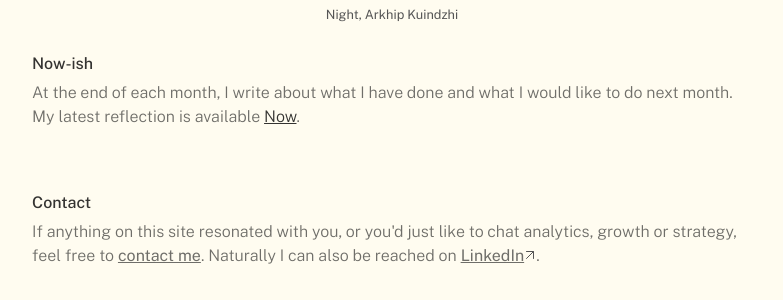
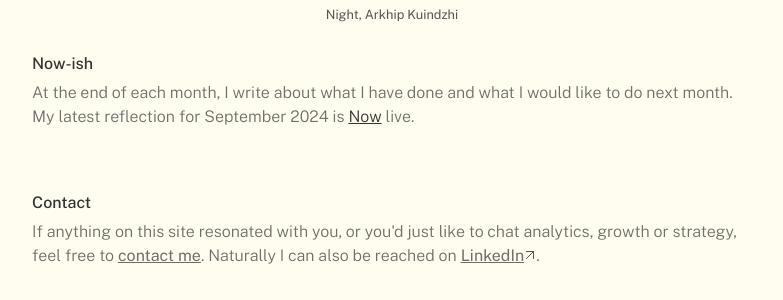
Before and after one commit to harperjamie/hrpr, a Jekyll site: the page built from pages/Index.md, in a window 1280 px wide. Shown: the part 890-1190 px from the top of the page, without its empty margins (248-1031 px from the left). Built offline with Jekyll 4.4.1, drawn with Linux system fonts in a browser that asks for light colours; some web fonts are replaced; comment, search, counter and statistics services are not loaded.

Commit message:
Update homepage.html

```diff
--- a/_includes/homepage.html
+++ b/_includes/homepage.html
@@ -20,7 +20,7 @@
 <!-- now page -->
 <div class="slot-small">
   <h3>Now-ish</h3>
-  <p>At the end of each month, I write about what I have done and what I would like to do next month. My latest reflection is available <a href="/now" class="nav-link">Now</a>.</p>
+  <p>At the end of each month, I write about what I have done and what I would like to do next month. My latest reflection for September 2024 is <a href="/now" class="nav-link">Now</a> live.</p>
 </div>
 
   <!-- contact section -->
```
